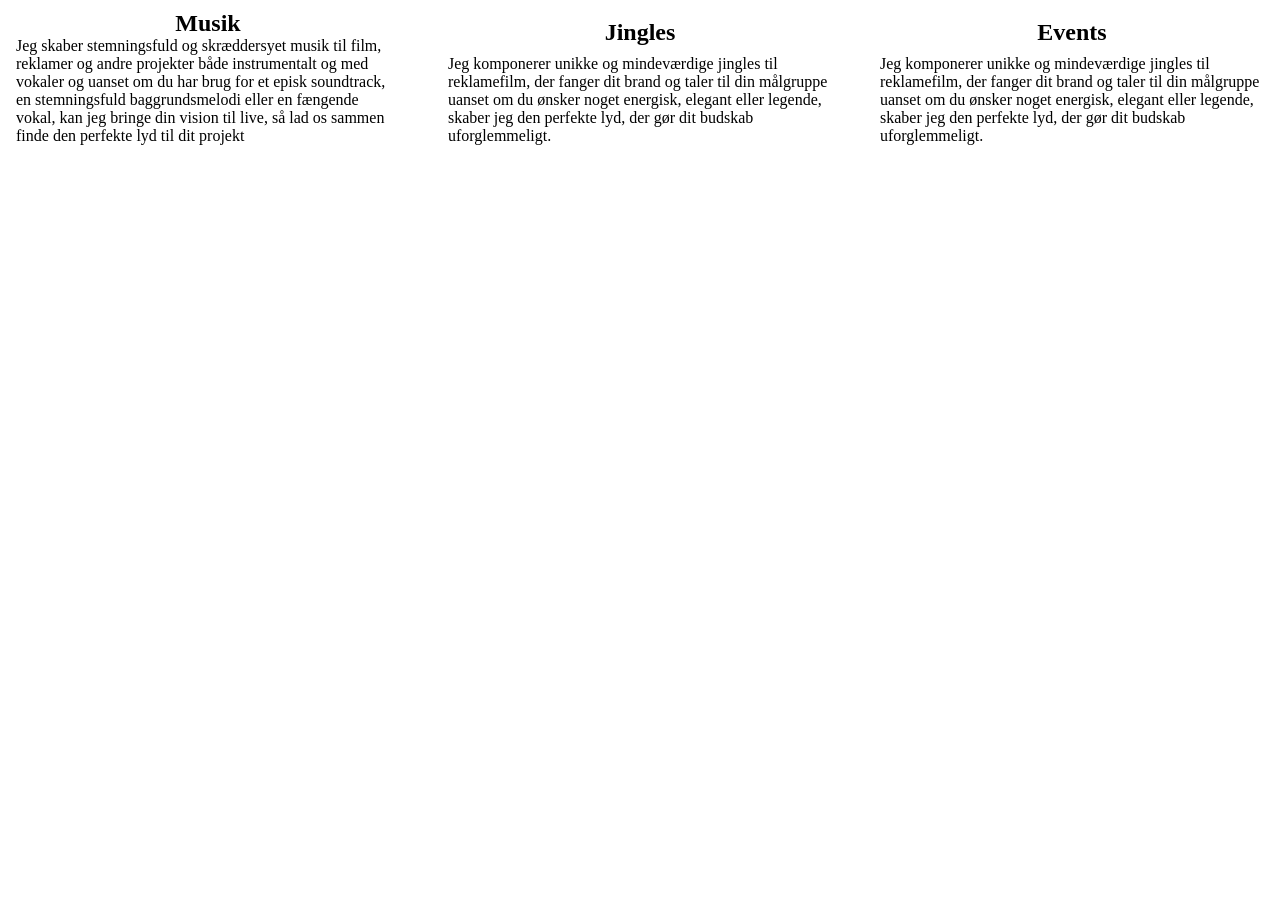
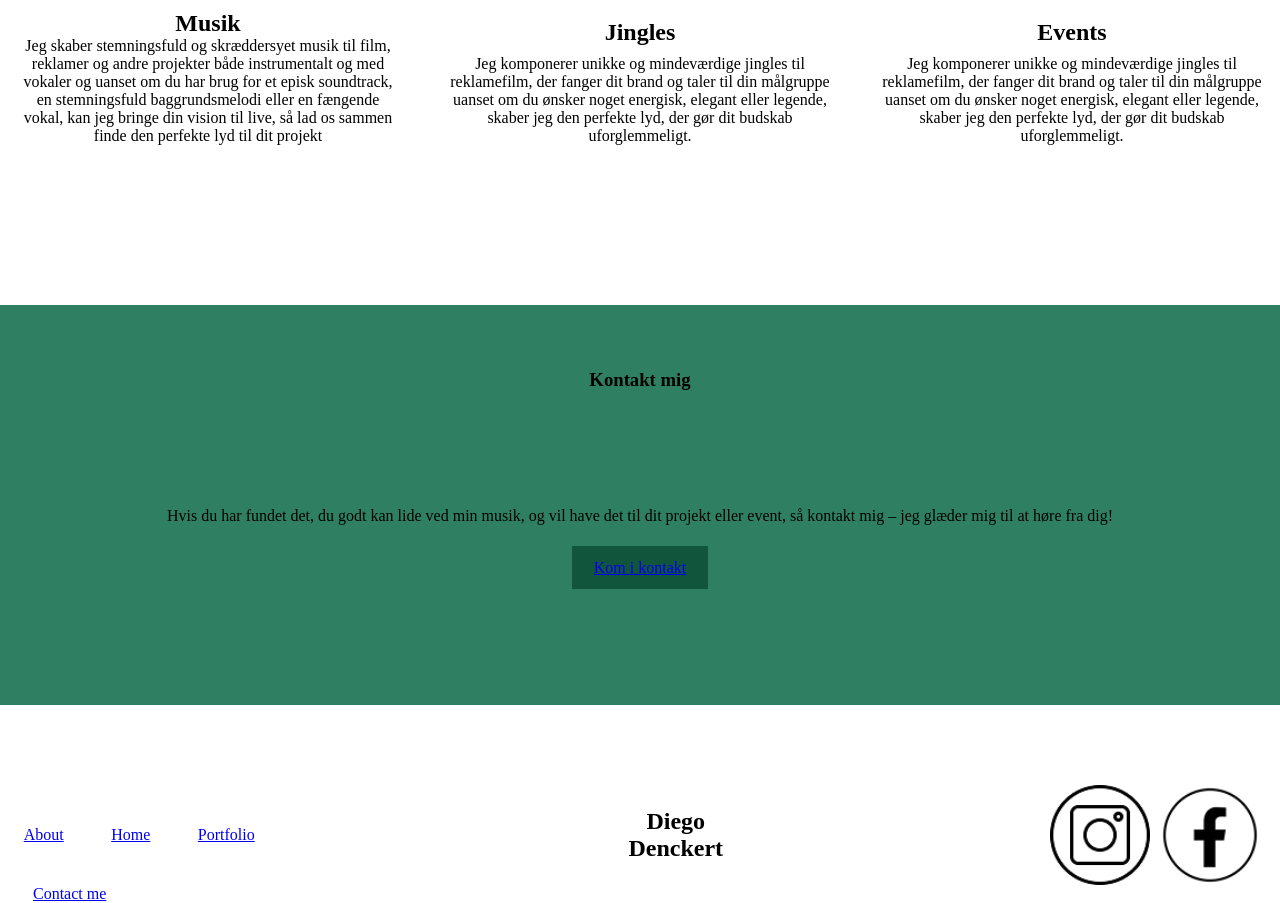
Before and after one commit to dide0001/emnesite, a plain HTML site: page website/index.html in a window 1280 px wide. Shown: the part 713-1616 px from the top of the page. Before the commit the page ends 1018 px from the top, so only its background shows below. Drawn offline with Linux system fonts and the light colour scheme.

```diff
--- a/website/css/layout.css
+++ b/website/css/layout.css
@@ -1,22 +1,25 @@
-@media (width>=769px){
-    body{
+@media (width >= 769px) {
+    body {
         max-width: 1512px;
+        margin: 0 auto;
     }
 
-    .header{
+    .header {
         display: grid;
         grid-template-columns: 1fr 1fr;
         background-color: lightgrey;
+        align-items: center;
     }
 
-    .nav-list{
+    .nav-list {
         display: flex;
         list-style: none;
         gap: 100px;
         padding-right: 585px;
+        justify-content: flex-end;
     }
 
-    .section-grid_1_1_1{
+    .section-grid_1_1_1 {
         display: grid;
         grid-template-columns: 1fr 1fr 1fr;
         gap: 3rem;
@@ -26,13 +29,85 @@
         padding-bottom: 10rem;
     }
 
-    .flex-col{
+    .flex-col {
         display: flex;
         flex-direction: column;
         justify-content: space-between;
         flex-wrap: wrap;
+        align-items: center;
+        text-align: center;
     }
 
+    .section-grid_1 h3,
+    .section-grid_1 p,
+    .section-grid_1 li {
+        margin: 5px 0;
+        padding: 0;
+        line-height: 1.2;
+        list-style: none;
+    }
 
+    .section-grid_1 h3 {
+        margin-bottom: 100px;
+        align-self: flex-start;
+        margin-top: 2rem;
+    }
 
+    .section-grid_1 li {
+        border: 2px solid #11553C;
+        background-color: #11553C;
+        padding: 10px 20px;
+        display: inline-block;
+    }
+
+    .section-grid_1 {
+        display: flex;
+        flex-direction: column;
+        align-items: center;
+        justify-content: flex-start;
+        gap: 10px;
+        background-color: #2F8062;
+        width: 100%;
+        height: 50vh;
+        padding: 2rem;
+    }
+
+    .section-grid_2_1_1_1 {
+        display: grid;
+        grid-template-columns: 1fr 1fr 1fr 1fr;
+        margin-top: 5rem;
+        align-items: center;
+    }
+
+    .footernav {
+        display: flex;
+        flex-direction: row;
+        justify-content: space-around;
+        padding: 0 1rem;
+        list-style: none;
+        gap: 2rem;
+    }
+
+    .footericon {
+        text-align: center;
+        grid-column: 2 / 3;
+        padding-left: 350px;
+    }
+
+    .social-icons {
+        display: flex;
+        justify-content: flex-end;
+        gap: 10px;
+        grid-column: 4 / 5;
+        padding-right: 20px;
+    }
+
+    .social-icons img {
+        width: 100px;
+        height: 100px;
+    }
+
+    .contactme{
+        margin-left: 33px;
+    }
 }
--- a/website/index.html
+++ b/website/index.html
@@ -71,7 +71,48 @@
                 </div>
             </div>
         </section>
+
+        <section class="section-grid_1">
+            <div class="kontaktmig">
+                <h3>Kontakt mig</h3>
+            </div>
+
+            <div>
+                <p>Hvis du har fundet det, du godt kan lide ved min musik, og vil have det til dit projekt eller event,
+                    så kontakt mig – jeg glæder mig til at høre fra dig!</p>
+            </div>
+            <div>
+                <li><a href="about.html">Kom i kontakt</a></li>
+            </div>
+        </section>
     </main>
+
+    <footer>
+        <section class="section-grid_2_1_1_1">
+            <div>
+                <ul class="footernav">
+                    <li><a href="about.html">About</a></li>
+                    <li><a href="index.html">Home</a></li>
+                    <li><a href="portfolio.html">Portfolio</a></li>
+                </ul>
+            </div>
+            <div class="footericon">
+                <h2>Diego Denckert</h2>
+            </div>
+            <div class="social-icons">
+                <a href="https://www.instagram.com/lord_denckert/" target="_blank">
+                    <img src="/imgs/instaicon.png" alt="Instagram icon">
+                </a>
+                <a href="https://www.facebook.com/diego.denckert" target="_blank">
+                    <img src="/imgs/facebookicon.png" alt="Facebook icon">
+                </a>
+            </div>
+        </section>
+
+        <div class="contactme">
+            <a href="about.html">Contact me</a>
+        </div>
+    </footer>
 </body>
 
 </html>
```
Also changed, not shown: imgs/facebookicon.png (added), imgs/instaicon.png (added).
